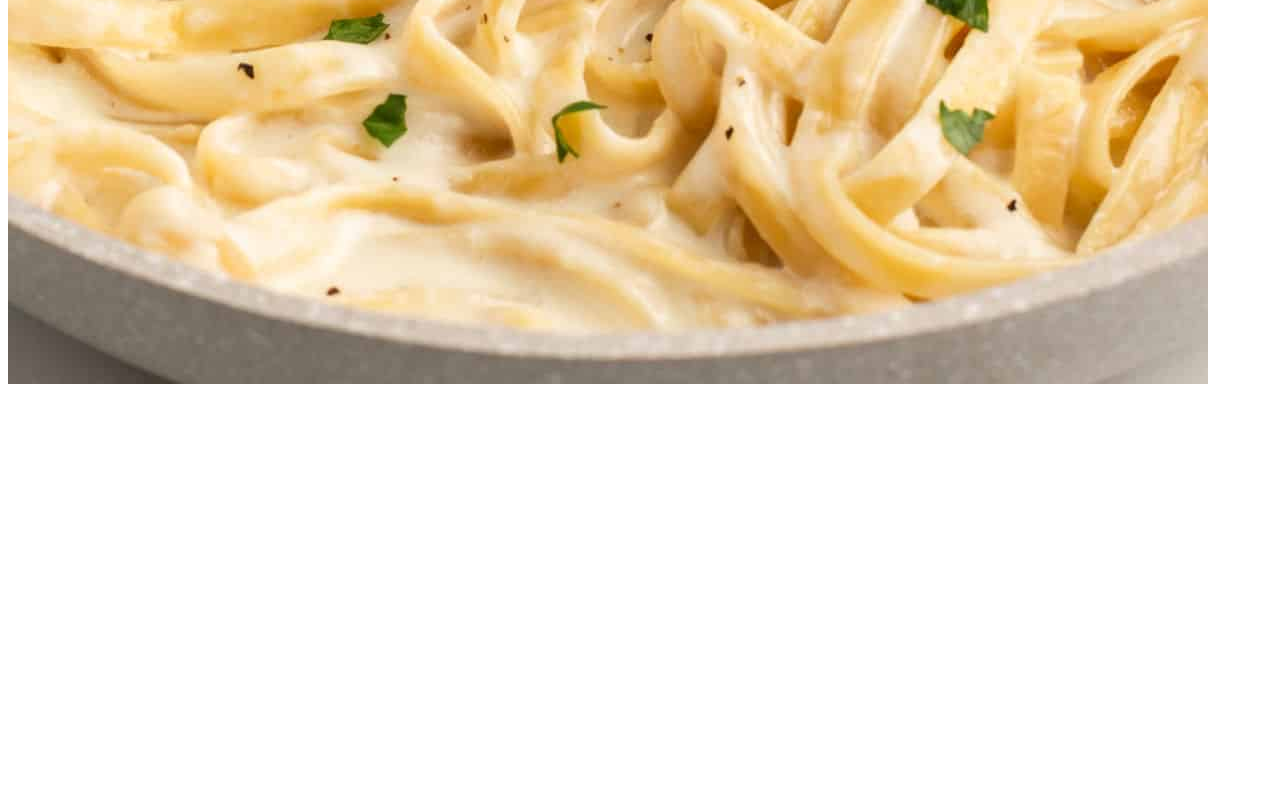
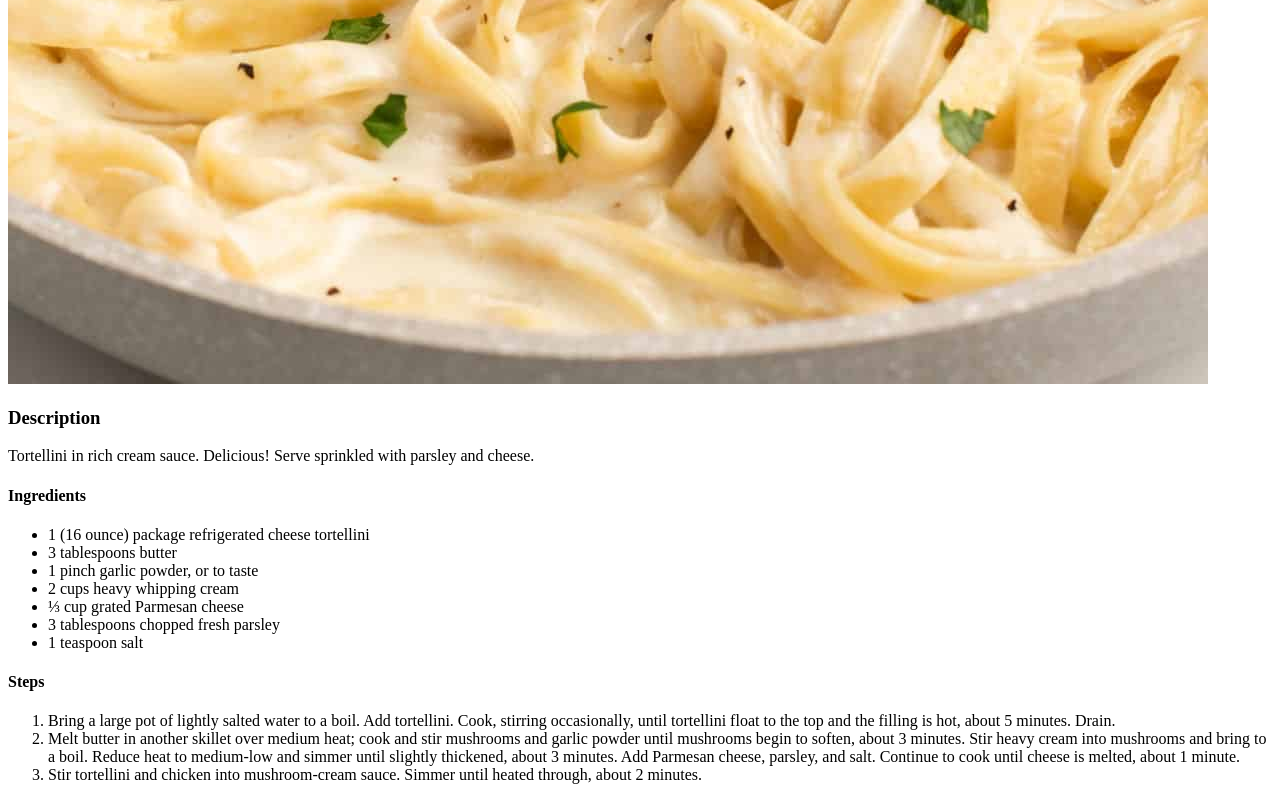
Before and after one commit to yshim1/odin-recipes, a plain HTML site: page recipes/alfredopasta.html in a window 1280 px wide. Shown: the part 896-1696 px from the top of the page. Before the commit the page ends 1292 px from the top, so only its background shows below. Drawn offline with Linux system fonts and the light colour scheme.

Commit message:
Add steps and ingredients list. Polished index.html to link with recipe

```diff
--- a/recipes/alfredopasta.html
+++ b/recipes/alfredopasta.html
@@ -9,5 +9,32 @@
 <body>
     <h1>Alfredo Pasta</h1>
     <img src = "../Alfredo-Pasta.jpg" alt = "Delicious Alfredo Pasta">
+    <h3>Description</h3>
+    <p>Tortellini in rich cream sauce. Delicious!
+        Serve sprinkled with parsley and cheese.</p>
+    <h4>Ingredients</h4>
+    <ul>
+        <li>1 (16 ounce) package refrigerated cheese tortellini</li>
+        <li>3 tablespoons butter</li>
+        <li>1 pinch garlic powder, or to taste</li>
+        <li>2 cups heavy whipping cream</li>
+        <li>⅓ cup grated Parmesan cheese</li>
+        <li>3 tablespoons chopped fresh parsley</li>
+        <li>1 teaspoon salt</li>
+    </ul>
+    <h4>Steps</h4>
+    <ol>
+        <li>Bring a large pot of lightly salted water to a boil. Add tortellini.
+            Cook, stirring occasionally, until tortellini float to the top and the
+            filling is hot, about 5 minutes. Drain.</li>
+        <li>Melt butter in another skillet over medium heat; cook and stir mushrooms
+            and garlic powder until mushrooms begin to soften, about 3 minutes.
+            Stir heavy cream into mushrooms and bring to a boil.
+            Reduce heat to medium-low and simmer until slightly thickened,
+            about 3 minutes. Add Parmesan cheese, parsley, and salt.
+            Continue to cook until cheese is melted, about 1 minute.</li>
+        <li>Stir tortellini and chicken into mushroom-cream sauce.
+            Simmer until heated through, about 2 minutes.</li>
+    </ol>
 </body>
 </html>
```
Also changed, not shown: index.html (+3 -0 lines).
